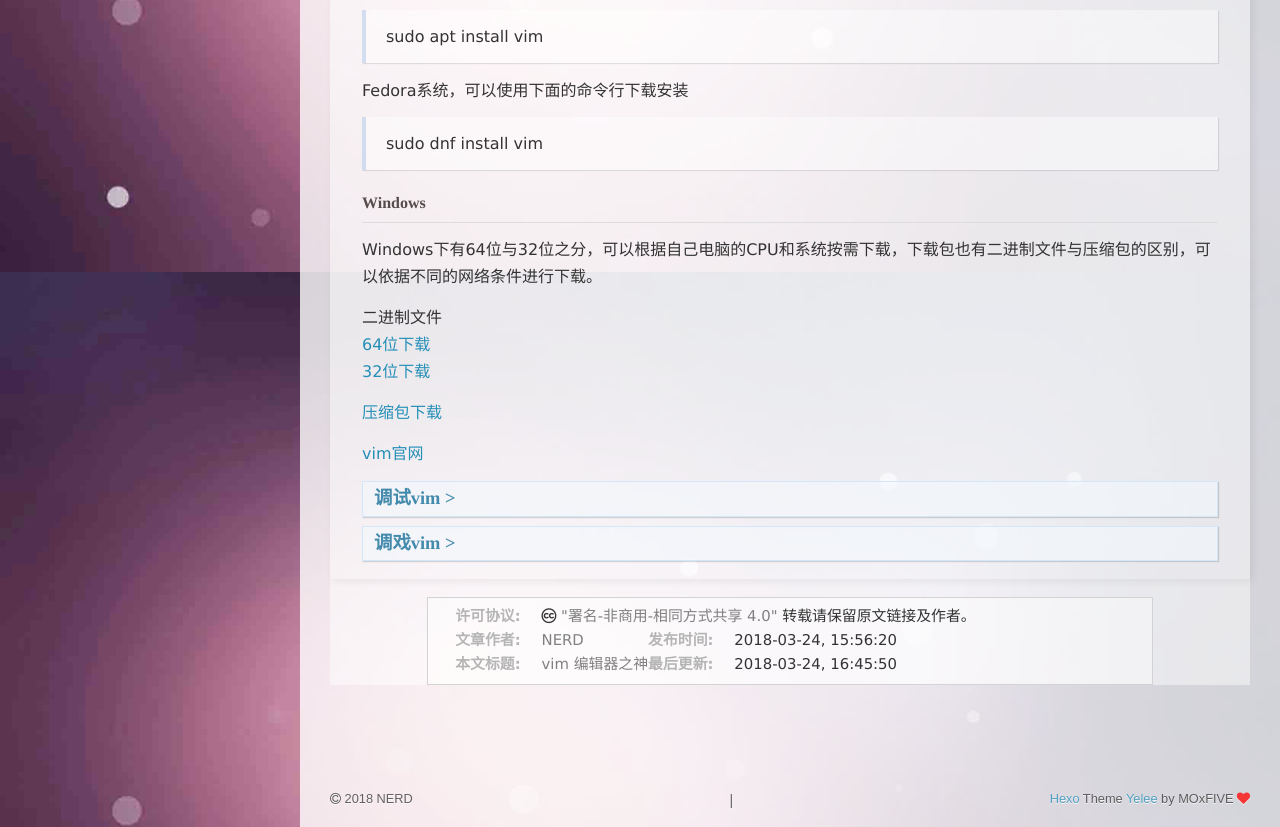
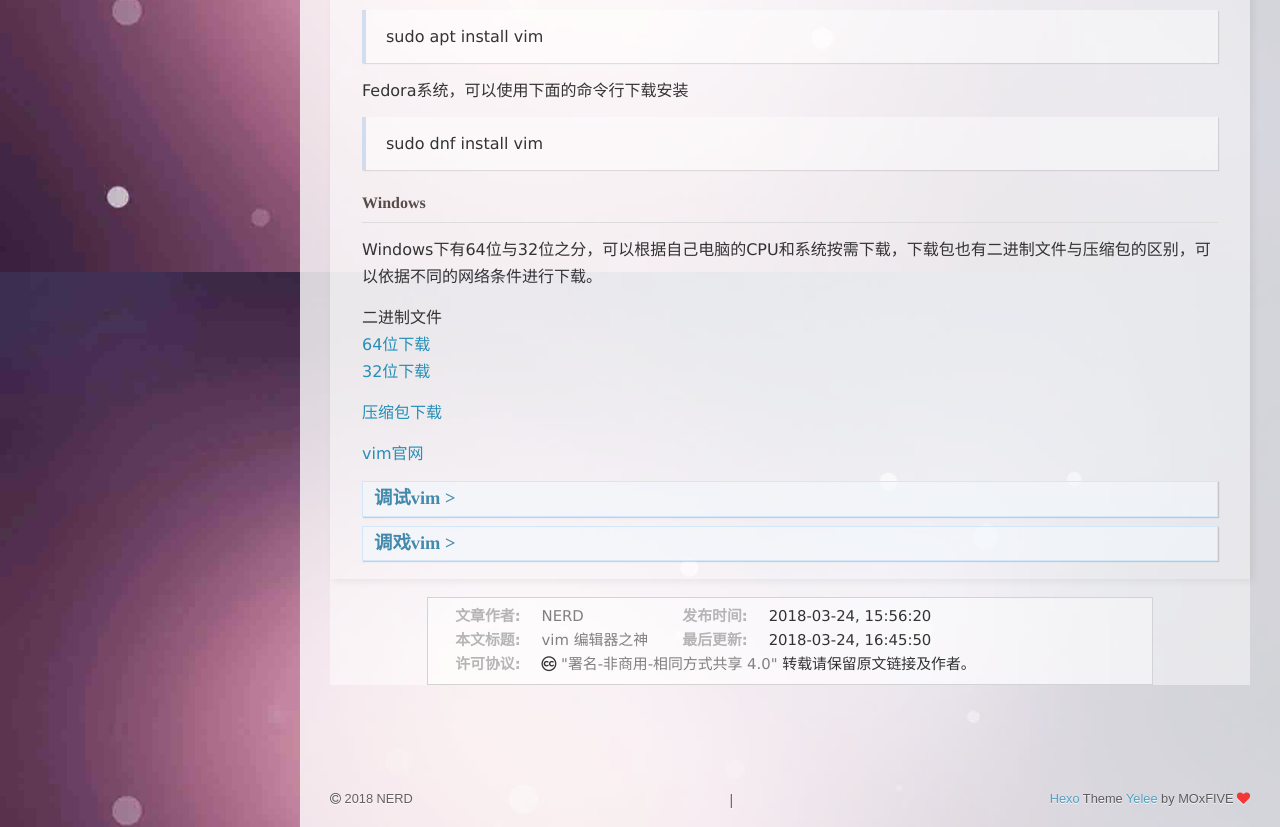
Before and after one commit to NERD-k/NERD-k.github.io, a plain HTML site: page zh-Hans/工具/undefined-03-24/index.html in a window 1280 px wide. Shown: the part 1328-2155 px from the top of the page. Drawn offline with nearby package versions, Linux system fonts and the light colour scheme; some packages are replaced by stand-ins of ours; a script that the page names is missing.

Commit message:
Site updated: 2018-03-25 06:34:12

```diff
--- a/zh-Hans/工具/undefined-03-24/index.html
+++ b/zh-Hans/工具/undefined-03-24/index.html
@@ -361,11 +361,11 @@
                     <p><span>最后更新:</span>2018-03-24, 16:45:50</p>
                 </td>
             </tr>
-            <tr colspan=2>
+            <td colspan=2>
                 <p>
                     <span>许可协议:</span><i class="fa fa-creative-commons"></i> <a rel="license" href="http://creativecommons.org/licenses/by-nc-sa/4.0/" title="CC BY-NC-SA 4.0 International" target = "_blank">"署名-非商用-相同方式共享 4.0"</a> 转载请保留原文链接及作者。
                 </p>
-            </tr>
+            </td>
         </table>
 
         <!--
```
